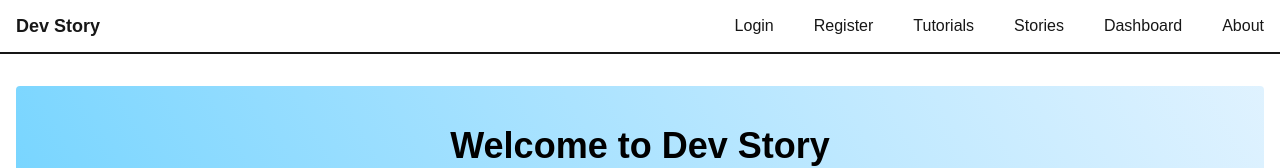
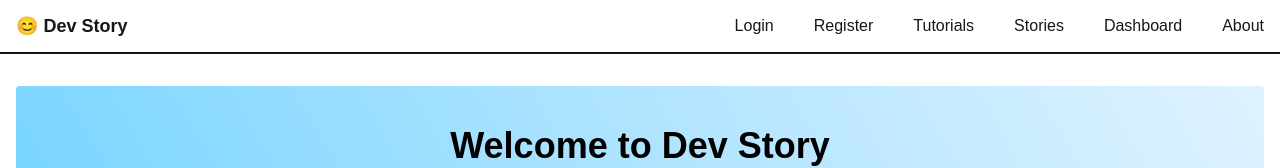
Before and after one commit to ashiqur0/hello-next, a Next.js app: page / in a window 1280 px wide. Shown: the top 168 px of the page. Built offline with nearby package versions, Linux system fonts and the light colour scheme.

Commit message:
Update Dashboard Layout

```diff
--- a/src/app/dashboard/layout.jsx
+++ b/src/app/dashboard/layout.jsx
@@ -5,7 +5,7 @@
     return (
         <div className='grid grid-cols-12 gap-5'>
             <div className='col-span-3 border-r-2 min-h-screen'>
-                <h2>Navigation</h2>
+                <Link href='/' className='text-lg font-semibold'>😊 Dev Story</Link>
 
                 <div className='flex flex-col mt-10 pr-4'>
                     <Link href={'/dashboard/add-story'} className='hover:bg-gray-700 p-4 rounded'>Add Story</Link>
--- a/src/components/Header.jsx
+++ b/src/components/Header.jsx
@@ -1,10 +1,17 @@
+'use client';
+
 import Link from 'next/link';
+import { usePathname } from 'next/navigation';
 import React from 'react';
 
 const Header = () => {
+
+    const pathname = usePathname();
+    if (pathname.startsWith('/dashboard')) return <></>
+
     return (
         <header className="px-4 py-3 border-b-2 border-gray flex justify-between items-center flex-wrap">
-            <Link href='/' className='text-lg font-semibold'>Dev Story</Link>
+            <Link href='/' className='text-lg font-semibold'>😊 Dev Story</Link>
 
             <nav className='space-x-10'>
                 <Link href="/login">Login</Link>
```
